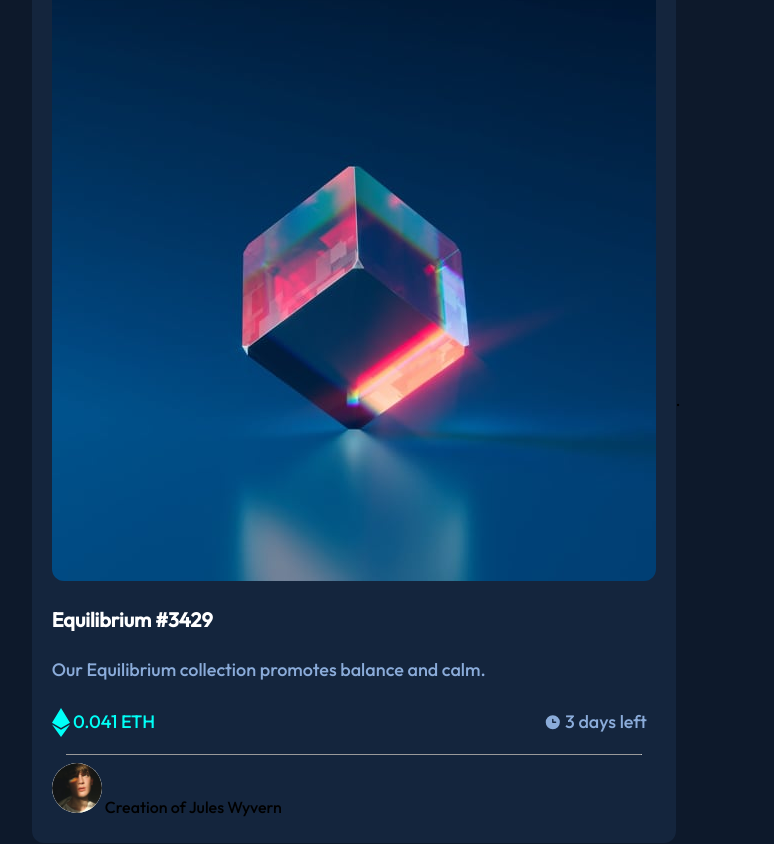
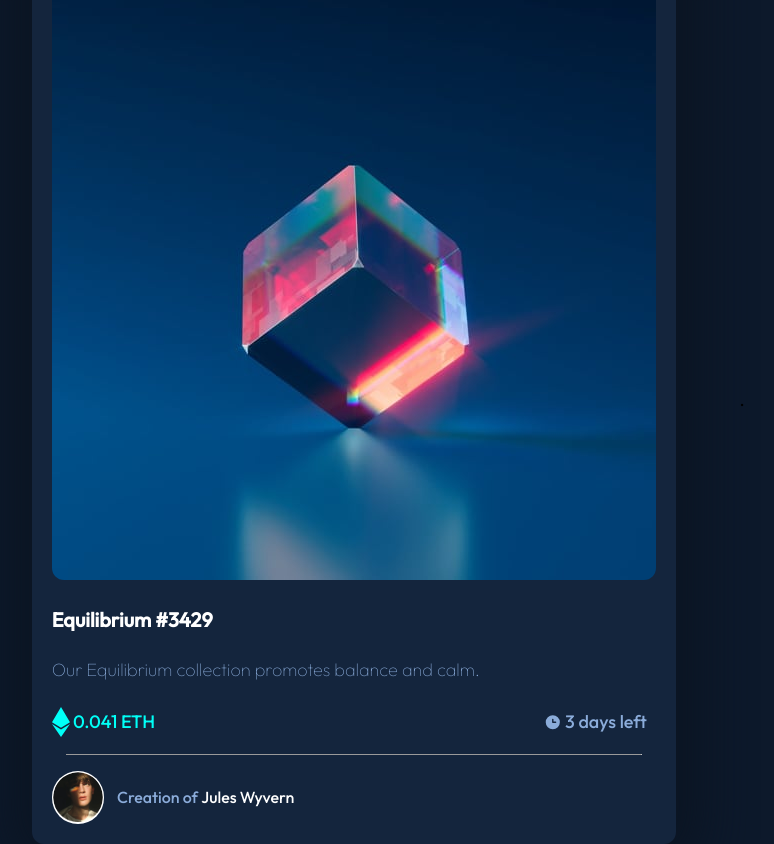
Before and after one commit to davidgomezfrieiro/Proyecto-FrontEnd-NFT, a plain HTML site: page index.html in a window 1280 px wide. Shown: the whole page, without its empty margins (284-1058 px from the left). Drawn offline with Linux system fonts and the light colour scheme.

Commit message:
detalles finales

```diff
--- a/index.html
+++ b/index.html
@@ -35,7 +35,8 @@
      <hr size=1px width= 95%>
      <div class="user">
        <img src="images/image-avatar.png" alt="avatar">
-       Creation of <span>Jules Wyvern</span>
+       &nbsp;&nbsp;
+       <span class="creation-by">Creation of </span><span class="username">Jules Wyvern</span>
       </div>
     </div>
 
--- a/styles.css
+++ b/styles.css
@@ -1,4 +1,5 @@
     @import url('https://fonts.googleapis.com/css2?family=Outfit:wght@500&display=swap');
+    @import url('https://fonts.googleapis.com/css2?family=Outfit:wght@100;500&display=swap');
     body{
         background-color: hsl(217, 54%, 11%);
         background-size: cover;
@@ -19,9 +20,15 @@
 
         border-radius: 12px;
         max-width: 610px;
+        margin-left: 5%;
+        margin-right: 5%;
+        margin-top: 20%;
+        margin-bottom: 20%;
+        padding: 20px;
+
+        box-shadow: 0px 0px 50px 25px hsl(215, 52%, 9%);
 
 
-        padding: 20px;
 
     }
     div.content{
@@ -44,7 +51,7 @@
     #description{
         font-size: 18px;
         color: hsl(215, 51%, 70%);
-        font-weight: 200;
+        font-weight: 100;
     }
 
     .details > img,
@@ -85,15 +92,33 @@
     }
     hr{
         margin-top: 1rem;
+        margin-bottom: 1rem;
+    }
+
+    .user{
+        color: hsl(215, 51%, 70%);
+        font-weight: 400;
+        display: inline-block;
+    }
+
+    .user span.username{
+        color: white;
+        font-weight: 500;
+        text-align: center;
     }
 
     .user > img{
         width: 50px;
         height: 50px;
-        padding: 1px white;
+        padding: 1.25px;
         border-radius: 30px;
         background-color: white;
 
+
+    }
+
+    .user img, .user span{
+        vertical-align: middle;
 
     }
     .attribution {
```
